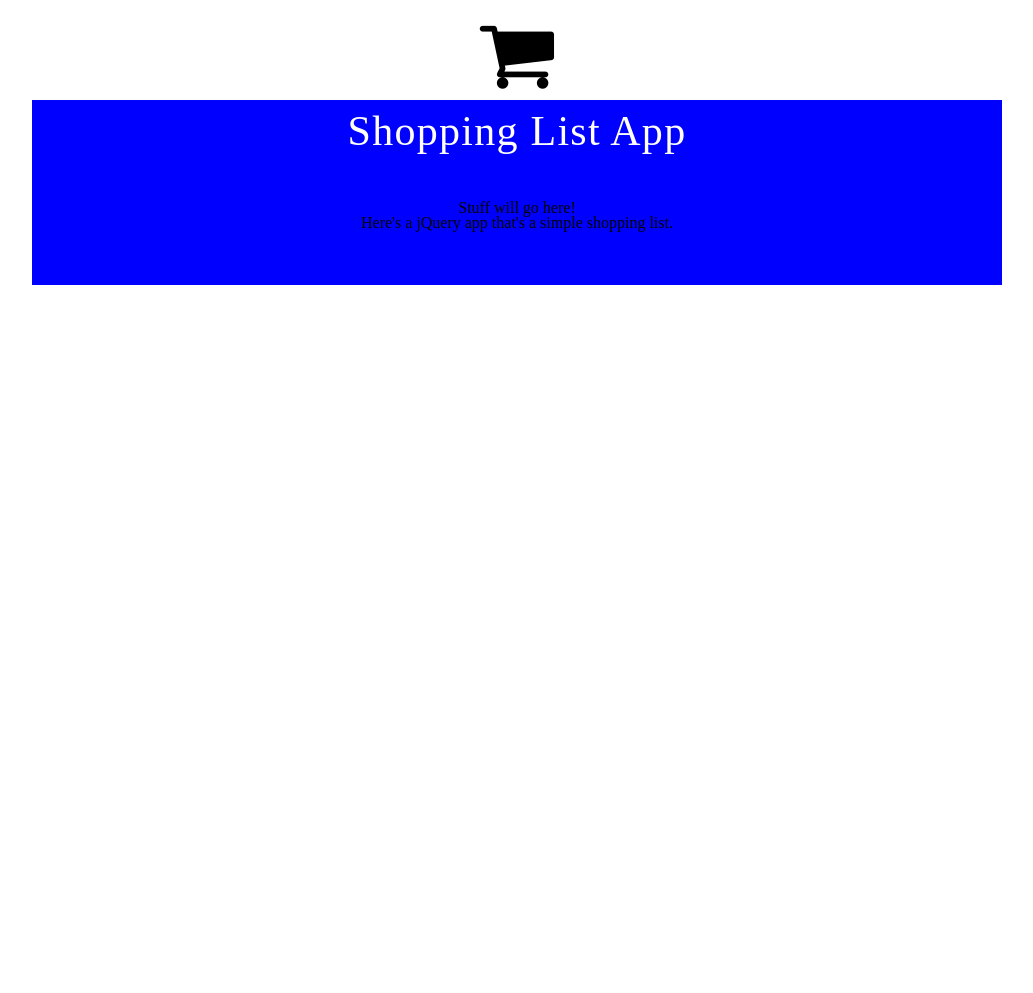
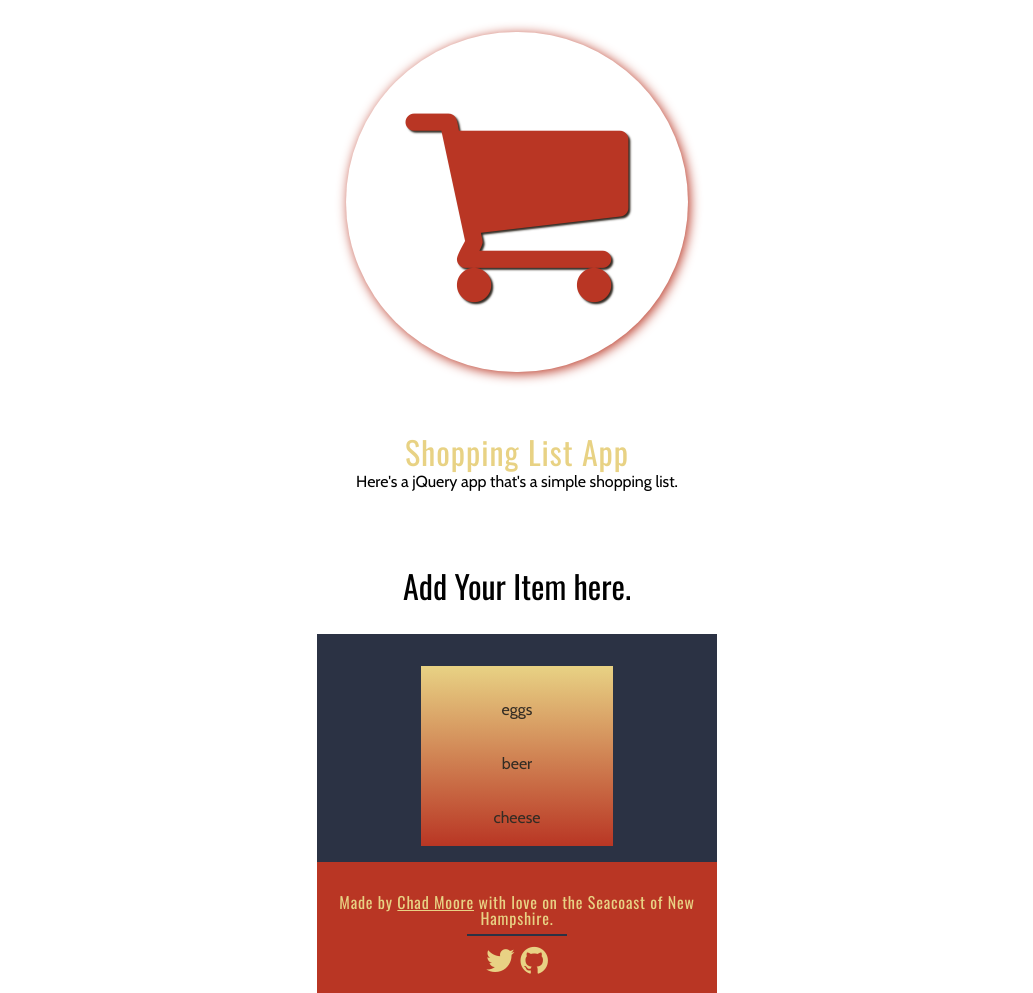
Before and after one commit to chadgmoore/shopping-list, a plain HTML site: page index.html in a window 1280 px wide. Shown: the whole page, without its empty margins (123-1156 px from the left). Before the commit the page ends 800 px from the top, so only its background shows below. Drawn offline with nearby package versions, Linux system fonts and the light colour scheme.

Commit message:
added color scheme and roughed out layout a bit more

```diff
--- a/css/style.css
+++ b/css/style.css
@@ -1,22 +1,92 @@
-.content, .listBody {
-	width: 970px;
-	height: 70px;
+.content, .listItems, .addItem, .social {
+	width: 400px;
 	margin-left: auto;
 	margin-right: auto;
-	padding-top: 15px;
-	padding-bottom: 15px;
+	padding-top: 2em;
+	padding-bottom: 1em;
 	text-align: center;
+	font-family: 'Cabin', sans-serif;
 }
 
 .content h1 {
-	font-size: 42px;
-	color: #fff;
+	font-size: 2em;
+	color: #E8D284;
 	letter-spacing: 0.03em;
-	padding-bottom: 20px;
+	padding-top: 2em;
+	padding-bottom: .2em;
+	font-family: 'Oswald', Arial, sans-serif;
 }
 
-.listBody{
-	padding-top: 100px;
-	background-color: blue;
+.bigFont{
+   color: #B93624;
+   text-shadow: 2px 2px 2px #332C24;
+   font-size: 3.0em;
+
+    padding: 50px 60px;
+    display: inline-block;
+    -moz-border-radius: 300px;
+    -webkit-border-radius: 300px;
+    border-radius: 300px;
+    -moz-box-shadow: 2px 2px 12px #B93624;
+    -webkit-box-shadow: 2px 2px 12px #B93624;
+    box-shadow: 2px 2px 12px #B93624;
+}
+
+.addItem{
+	font-family: 'Oswald', sans-serif;
+	font-size: 2em;
+}
+
+.listItems{
+	padding-top: 2em;
+	background-color: #2B3244;
 
 }
+
+.listItems ul{
+	padding-top: 1em;
+	width: 12em;
+	margin-left: auto;
+	margin-right: auto;
+	background-image: linear-gradient(#E8D284, #B93624);
+}
+
+.listItems li{
+	color: #332C24;
+	padding-top: 1.2em;
+	padding-bottom: 1.2em;
+}
+
+.listItems a{
+
+}
+
+.listItems a:hover{
+
+}
+
+.social{
+	background-color: #B93624;
+	color: #E8D284;
+	font-family: 'Oswald', Arial, sans-serif;
+	font-size: 1em;
+	letter-spacing: .05em;
+
+}
+
+.social a{
+	color: #E8D284;
+	text-decoration: underline;
+}
+
+.social a:hover{
+	text-decoration: none;
+	background-color: #2B3244;
+}
+
+.social hr{
+	width: 25%;
+	display: block;
+	height: 1px;
+    border: 0; border-top: 2px solid #2B3244;
+}
--- a/index.html
+++ b/index.html
@@ -5,18 +5,42 @@
 	<title>Shopping-List</title>
 	<link rel="stylesheet" href="css/reset.css">
   <link rel="stylesheet" href="css/style.css">
+
+  <link href='http://fonts.googleapis.com/css?family=Cabin' rel='stylesheet' type='text/css'>
+
+<link href='http://fonts.googleapis.com/css?family=Oswald:400,700' rel='stylesheet' type='text/css'>
+
   <link rel="stylesheet" href="css/font-awesome/css/font-awesome.min.css">
   <div class="content">
-	<i class="fa fa-shopping-cart fa-5x"></i>
-  <h1 class="content">Shopping List App</h1>
-  <p class="content">Here's a jQuery app that's a simple shopping list.</p>
+  	<div class="bigFont">
+		<i class="fa fa-shopping-cart fa-5x"></i>
+	</div>
+  <h1>Shopping List App</h1>
+  <p>Here's a jQuery app that's a simple shopping list.</p>
   </div>
 
 </head>
 <body>
-<section class="listBody">
-	<p>Stuff will go here!</p>
+
+<section class="addItem">
+	<h1>Add Your Item here.</h1>
+</section>
+
+<section class="listItems">
+	<ul>
+		<li><a>eggs</a></li>
+		<li>beer</li>
+		<li>cheese</li>
+	</ul>
 </section>
 
 </body>
+
+<footer class="social">
+<p>Made by <a href="http://www.chadmoore.net" target="_blank">Chad Moore</a> with love on the Seacoast of New Hampshire.</p>
+<hr>
+<a href="http://www.twitter.com/smapdi" target="_blank"><i class="fa fa-twitter fa-2x"></i></a>
+<a href="http://www.github.com/chadgmoore" target="_blank"><i class="fa fa-github fa-2x"></i></a>
+
+</footer>
 </html>
```
